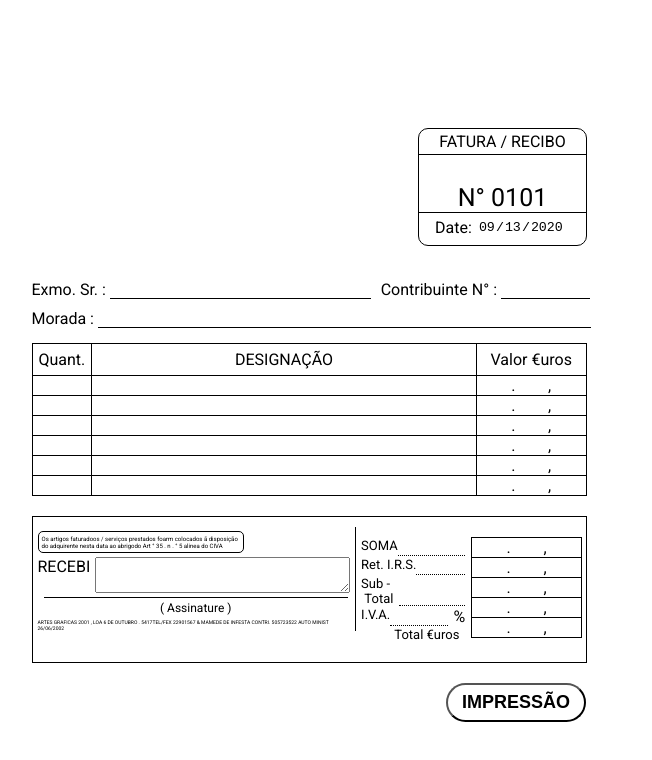
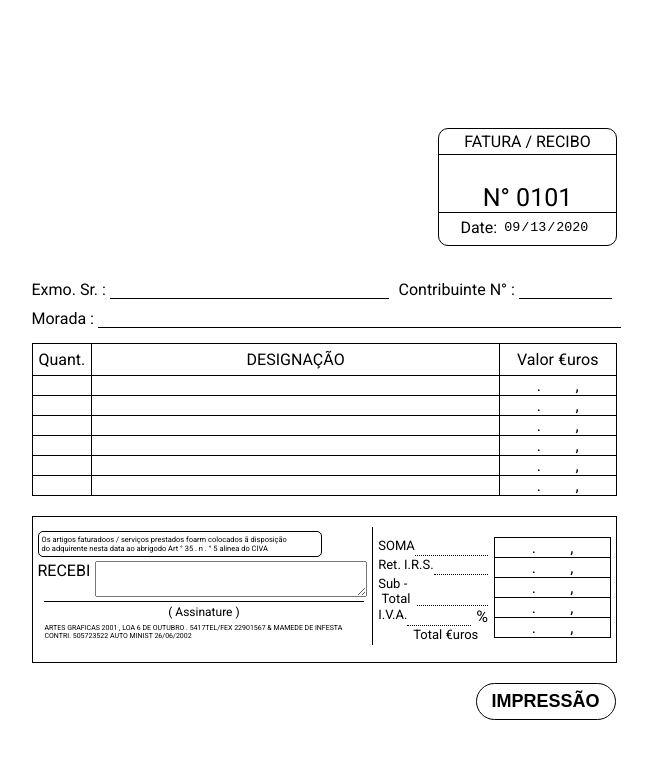
Before and after one commit to MuhammadAbdullahHabib-github/Alvarinho-Neves-Vilhena, a plain HTML site: page index.html in a window 1280 px wide. Shown: the whole page, without its empty margins (316-968 px from the left). Drawn offline with Linux system fonts and the light colour scheme.

Commit message:
Update style.css

```diff
--- a/style.css
+++ b/style.css
@@ -30,12 +30,12 @@ body {
     font-family: 'Roboto', sans-serif;
     margin: 10% auto;
     width: 595px;
-    height: 100vh;
-
+    height: 842px;
 }
 
 .main-container {
-    width: 95%;
+    width: 100%;
+    height: 100%;
 }
 
 .main-section{
@@ -185,7 +185,7 @@ display: flex;
 }
 
 .first-last-container{
-    margin: 10px 5px;
+    margin: 10px 5px 0px 5px;
     float: left;
     width: 57.5%;
     border-right: 1px solid black;
@@ -194,13 +194,13 @@ display: flex;
 .heading {
     border: 1px solid black;
     border-radius: 5px;
-    width: 65%;
+    width: 85%;
     margin: 4px 0px;
     padding: 3px;
 }
 
 .heading p {
-    font-size: 6px;
+    font-size: 7.5px;
 }
 
 .RECEBI {
@@ -226,8 +226,10 @@ display: flex;
 }
 
 .para P {
-    font-size: 5px;
+    font-size: 7px;
+    margin: 5px 7px;
 }
+
 
 .table-second-last {
     display: flex;
@@ -269,6 +271,7 @@ display: flex;
     background-color: transparent;
     width: 140px;
     padding: 7px;
+    border: 1px solid black;
     border-radius: 25px;
     font-size: large;
     font-weight: bold;
```
